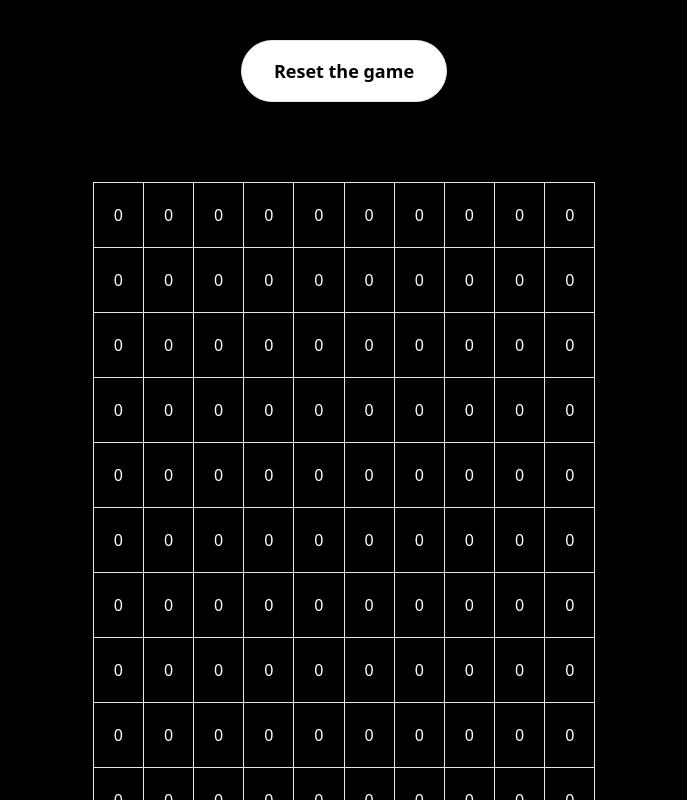
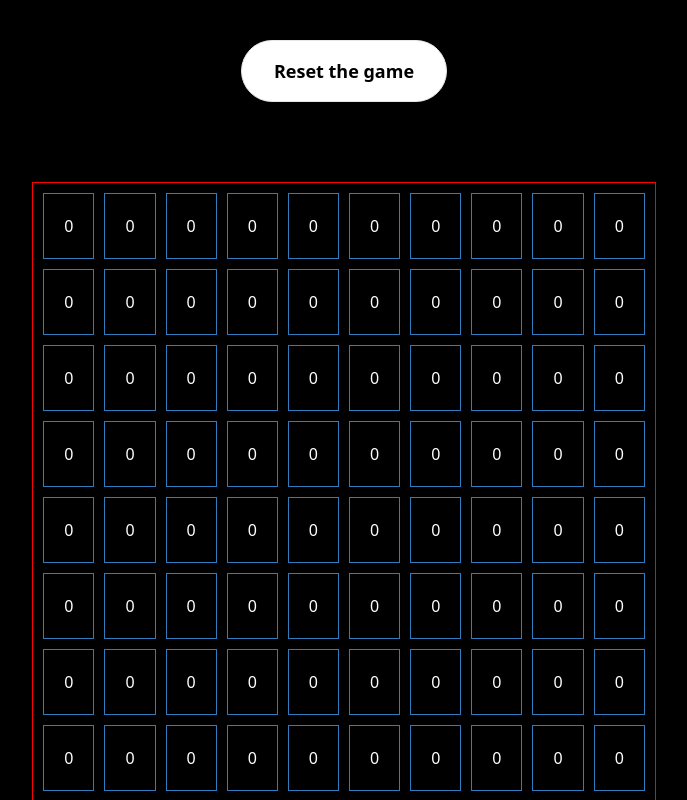
Before and after one commit to homfarnam/grid-fibonacci-game, a React (Create React App) app: page / in a window 1280 px wide. Shown: the top 800 px of the page, without its empty margins (296-983 px from the left). Built offline with nearby package versions, Linux system fonts and the light colour scheme.

Commit message:
Add new styles

```diff
--- a/src/styles/index.css
+++ b/src/styles/index.css
@@ -603,26 +603,30 @@ video {
 	margin-left: 1.25rem;
 	margin-right: 1.25rem;
 }
+.my-14 {
+	margin-top: 3.5rem;
+	margin-bottom: 3.5rem;
+}
 .flex {
 	display: flex;
 }
 .table {
 	display: table;
 }
-.h-auto {
-	height: auto;
-}
 .h-full {
 	height: 100%;
 }
-.h-screen {
-	height: 100vh;
+.h-10 {
+	height: 2.5rem;
 }
 .min-h-screen {
 	min-height: 100vh;
 }
 .w-full {
 	width: 100%;
+}
+.w-10 {
+	width: 2.5rem;
 }
 .cursor-pointer {
 	cursor: pointer;
@@ -652,6 +656,9 @@ video {
 }
 .p-3 {
 	padding: 0.75rem;
+}
+.p-10 {
+	padding: 2.5rem;
 }
 .py-3 {
 	padding-top: 0.75rem;
--- a/src/styles/main.css
+++ b/src/styles/main.css
@@ -33,3 +33,29 @@
     color: white;
   }
 }
+
+table {
+  border-spacing: 10px;
+  border-collapse: separate;
+  border-color: red;
+  border-width: 12px;
+}
+
+td,
+th,
+tbody,
+tr {
+  border: 1px solid rgb(49, 124, 189);
+}
+
+td {
+  width: fit-content;
+}
+
+.main {
+  width: 100%;
+  height: 100%;
+  min-height: 100vh;
+  background: black;
+  color: white;
+}
```
